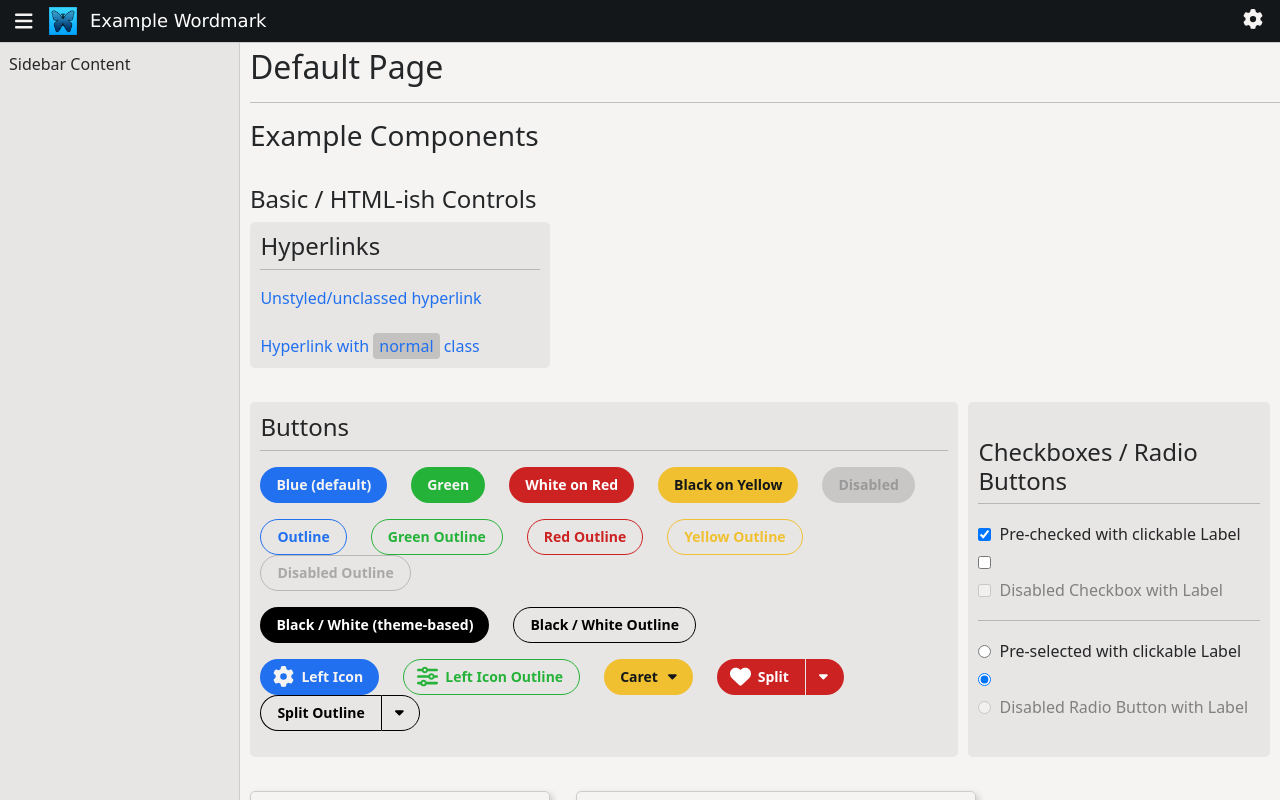
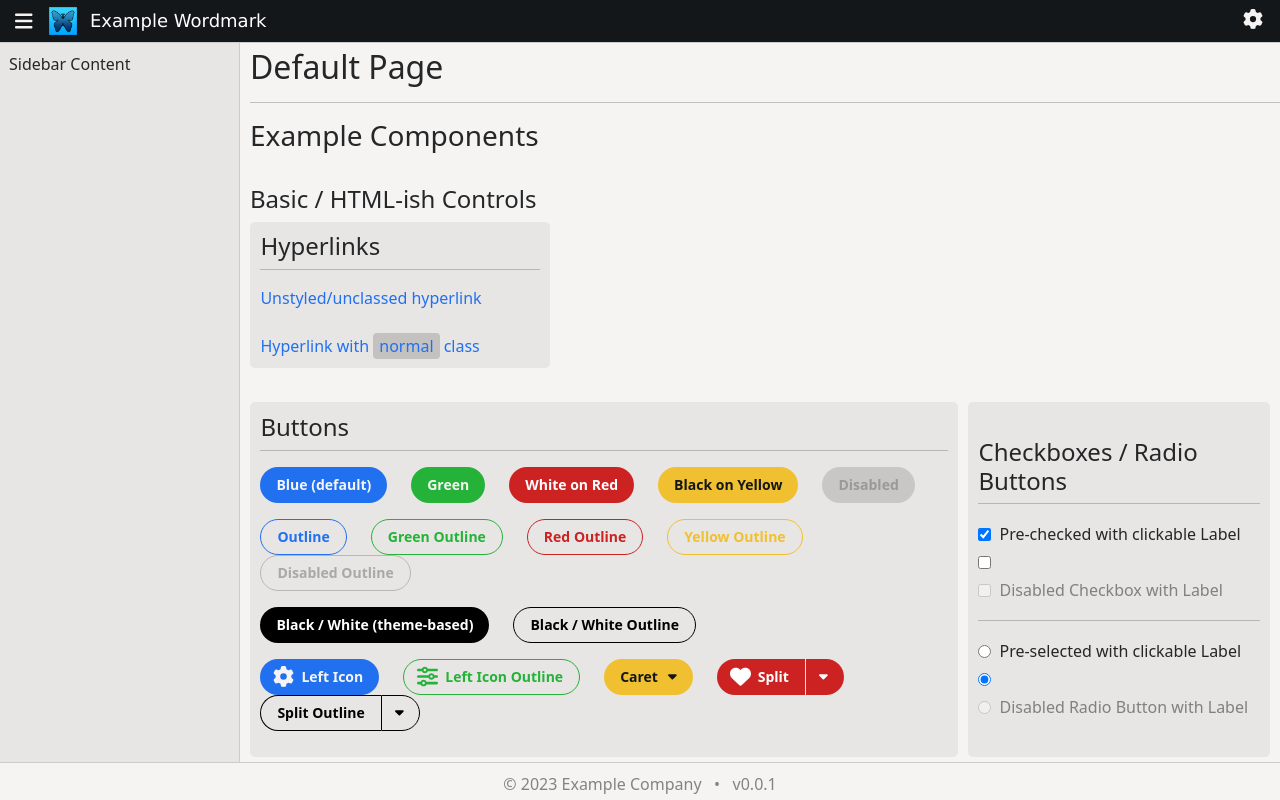
Before and after one commit to jranson/starter-react-spa-vite, a React (Vite) app: page / in a window 1280 px wide. Shown: the top 800 px of the page. Built offline with nearby package versions, Linux system fonts and the light colour scheme.

Commit message:
move scrollbar from body to pane

```diff
--- a/src/App.css
+++ b/src/App.css
@@ -10,6 +10,12 @@
 }
 
 .outlet-container {
+  width: 100%;
+  max-height: calc(100vh - var(--header-height) - var(--footer-height));
+  overflow-y: auto;
+}
+
+.outlet-pane {
   min-width: 900px;
   max-width: 1240px;
   margin: auto;
--- a/src/components/Outlet.tsx
+++ b/src/components/Outlet.tsx
@@ -2,6 +2,8 @@
 
 export function Outlet() {
   return (
-    <Default />
+    <div className="outlet-pane">
+      <Default />
+    </div>
   )
 }
--- a/src/index.css
+++ b/src/index.css
@@ -126,6 +126,7 @@
   -webkit-text-size-adjust: 100%;
   font-weight: 400;
   -webkit-tap-highlight-color: rgba(0, 0, 0, 0);
+  overflow-y: hidden;
 }
 
 a,
```
